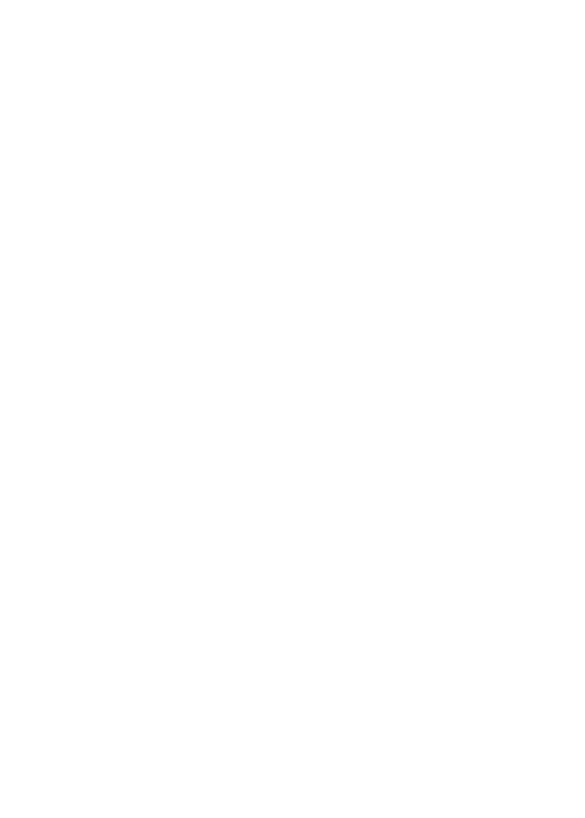
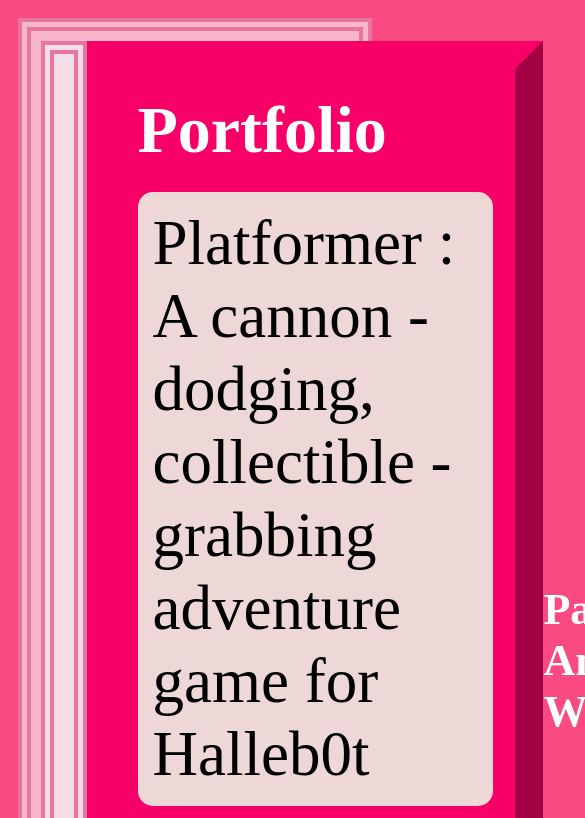
Before and after one commit to jackso636/jackso636.github.io, a plain HTML site: page portfolio.html in a window 390 px wide. Shown: the top 818 px of the page, 585 px wide, since content can reach past the window. Drawn offline with Linux system fonts and the light colour scheme.

Commit message:
add portfolio.html file

```diff
--- a/portfolio.html
+++ b/portfolio.html
@@ -0,0 +1,40 @@
+<!DOCTYPE HTML>
+<html>
+    <head>
+        <title> Jackso636's Website</title>
+        <link rel="stylesheet" href="style.css">
+    </head>
+
+    <body>
+      <div id="all-contents">
+        <div id="all-contents">
+            <nav>
+                <nav>
+                    <!-- Nav stuff here...-->
+                </nav>
+                <main>
+                    <div class="content">
+                        <h1>Portfolio</h1>
+                        <ul id="portfolio">
+                            <li><a href="projects/platformer/">Platformer : A cannon - dodging, collectible - grabbing adventure game for Halleb0t</a></li>
+    <li><a href="projects/bouncing-box/">Bouncing Box : A project that gives you a taste of game development on the web </a></li>
+    <li><a href="projects/circularity/">Circularity : A motion poem using random number generation and velocity applied to circle shapes...</a></li>
+
+                        </ul>
+                    </div>
+                </main>
+                <h1>Paige's Amazing Website</h1>
+                <ul id="nav-ul">
+                   <li class="nav-li">
+                   <a class="nav-a" href="index.html">Home</a>
+                 </li>
+                 <li class="nav-li">
+                   <a class="nav-a" href="portfolio.html">Portfolio</a>
+                 </li>
+             </ul>
+         </nav>
+     </div>
+
+      </div>
+    </body>
+</html>
--- a/style.css
+++ b/style.css
@@ -68,10 +68,75 @@ main {
 }
 
 /* portfolio styles */
-#interests {
-  padding: 8px;
+.content h1 {
+  color: rgb(255, 255, 255);
 }
-h2,
-h3 {
-  margin: 9px;
+
+#portfolio {
+  list-style-type: none;
+  padding-left: 0;
 }
+
+#portfolio li {
+  background: #eed7d7;
+  padding: 10px;
+  border-radius: 10px;
+  margin-bottom: 10px;
+}
+
+#portfolio li:hover {
+  background: #ec9c9c;
+}
+
+#portfolio a {
+  text-decoration: none;
+  color: #000000;
+}
+    /* responsive web design */
+    @media screen and (min-width: 120px) and (max-width: 1080px) {
+      main {
+        height: 100ch;
+        zoom: 1.5;
+        display: grid;
+      }
+
+      h1 {
+        font-size: 44px;
+      }
+
+      h2 {
+        font-size: 42px;
+      }
+
+      h3 {
+        font-size: 36px;
+      }
+
+      #all-contents {
+        height: 100ch;
+        margin: none;
+      }
+
+      a {
+        font-size: 42px;
+      }
+
+      .sidebar {
+        margin-right: 0px;
+        justify-content: center;
+        align-items: center;
+      }
+
+      .sidebar-img {
+        width: 100%;
+      }
+
+      p,
+      li {
+        font-size: 24px;
+      }
+
+      .content {
+        align-content: center;
+        justify-content: center;
+      }
```
